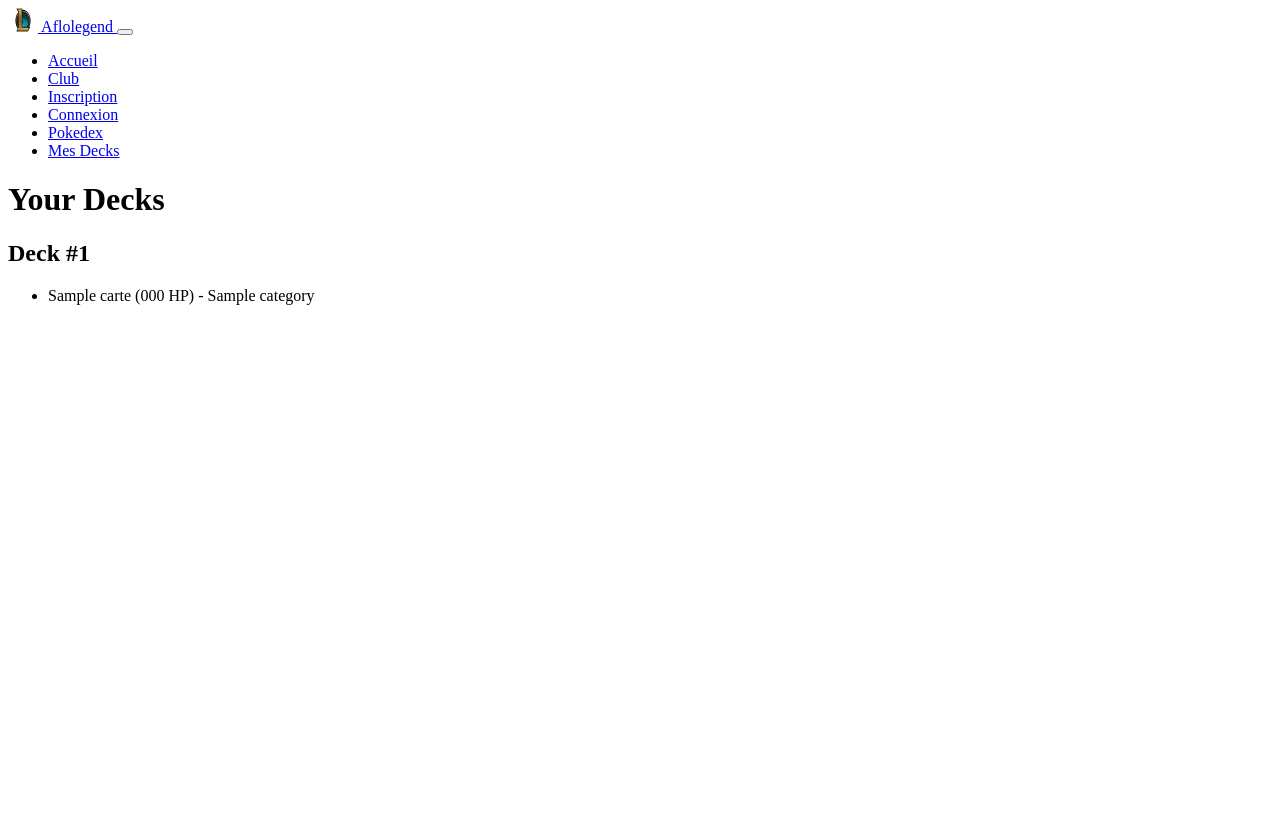
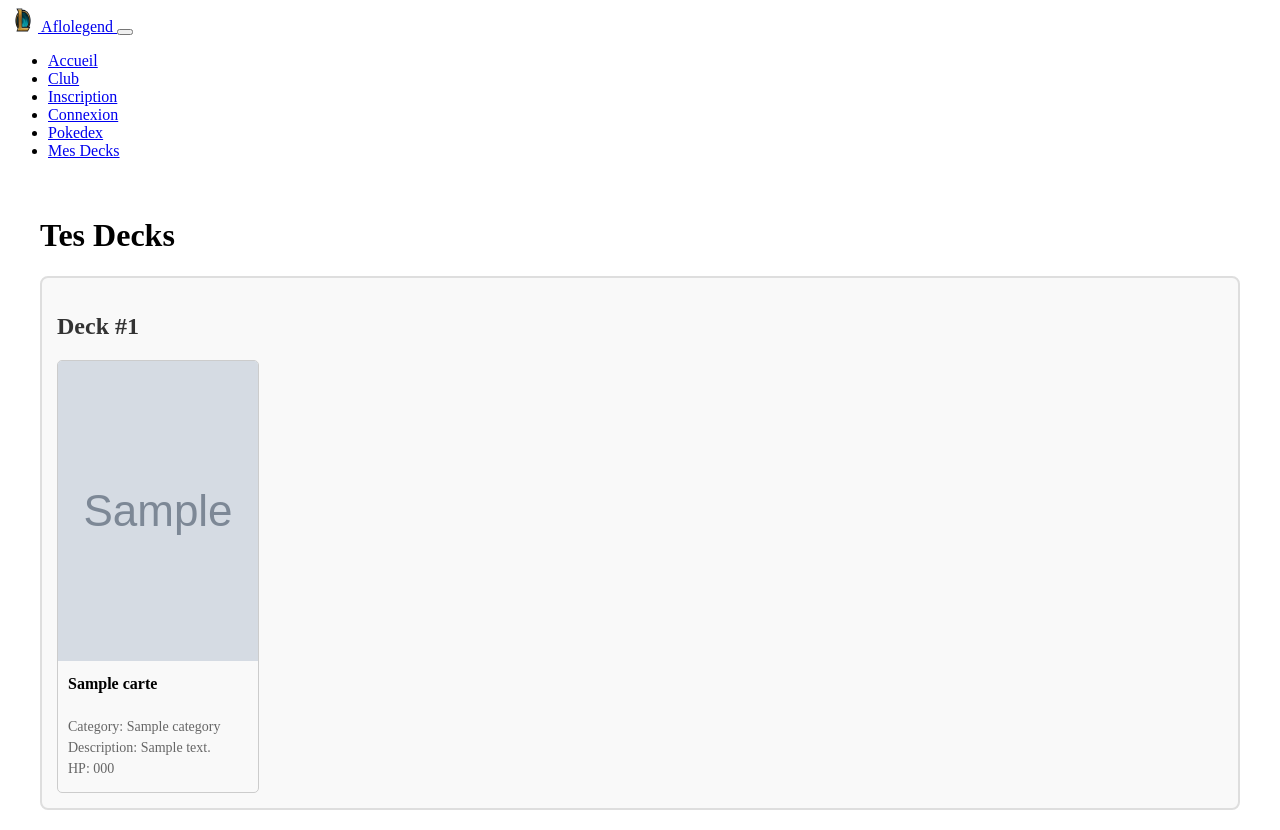
Before and after one commit to AMF-Corp/aflolegend, a Symfony app: template templates/deck/view.html.twig in a window 1280 px wide. Before the commit the page ends 305 px from the top, so only its background shows below. Run offline with Twig, Linux system fonts and the light colour scheme; the template is opened without the code that fills it: most values are stand-ins (such as "Sample title", 1, 10 or a date in 2020); grey boxes marked "Sample" are stand-in pictures; some libraries are stand-ins or nearby versions.

Commit message:
Update view.html.twig

```diff
--- a/templates/deck/view.html.twig
+++ b/templates/deck/view.html.twig
@@ -1,78 +1,90 @@
 {% extends 'base.html.twig' %}
 
-{% block title %}Tes decks
+{% block title %}Tes Decks
 {% endblock %}
 
 {% block body %}
-	{# view deck #}
+	<div class="container">
+		<h1 class="text-center">Tes Decks</h1>
+		{% for deck in decks %}
+			<div class="deck">
+				<h2 class="deck-title">Deck #{{ deck.id }}</h2>
+				<div class="cards">
+					{% for carte in deck.cartes %}
+						<div class="card">
+							<img src="{{ carte.imageUrl }}" alt="Image de {{ carte.name }}" class="card-image">
+							<div class="card-info">
+								<h5>{{ carte.name }}</h5>
+								<p>Category:
+									{{ carte.category }}</p>
+								<p>Description:
+									{{ carte.description }}</p>
+								<p>HP:
+									{{ carte.hp }}</p>
+							</div>
+						</div>
+					{% endfor %}
+				</div>
+			</div>
+		{% endfor %}
+	</div>
+{% endblock %}
 
+{% block stylesheets %}
 	<style>
-
-		.decks {
-			display: flex;
-			flex-wrap: wrap;
-			justify-content: space-around;
-			gap: 20px;
+		.container {
+			max-width: 1200px;
+			margin: auto;
+			padding-top: 20px;
 		}
 
 		.deck {
-			border: 2px solid #ccc;
-			border-radius: 10px;
-			padding: 10px;
+			margin-bottom: 20px;
+			padding: 15px;
+			border: 2px solid #dedede;
+			border-radius: 8px;
+			background: #f9f9f9;
 		}
 
-		.deck-id {
-			margin-top: 0;
+		.deck-title {
+			color: #333;
+			font-size: 24px;
 		}
 
 		.cards {
 			display: flex;
 			flex-wrap: wrap;
-			gap: 10px;
+			gap: 15px;
+			justify-content: start;
 		}
 
 		.card {
 			border: 1px solid #ccc;
 			border-radius: 5px;
-			padding: 10px;
 			width: 200px;
+
+			overflow: hidden;
 		}
 
 		.card-image {
 			width: 100%;
-			height: 150px;
+			height: 300px;
 			object-fit: cover;
-			border-radius: 5px;
 		}
 
-		.card-name {
-			margin-top: 0;
-			font-size: 1.2em;
+		.card-info {
+			padding: 10px;
 		}
 
-		.card-category,
-		.card-hp {
-			margin-bottom: 5px;
+		.card-info h5 {
+			margin-top: 0;
+			font-size: 16px;
 		}
 
-		.card-description {
-			margin-bottom: 0;
+		.card-info p {
+			margin: 5px 0;
+			font-size: 14px;
+			color: #666;
 		}
 	</style>
-	<h1>Your Decks</h1>
-	{% for deck in decks %}
-		{# {{ dump(deck) }} #}
-		<h2>Deck #{{ deck.id }}</h2>
-		<ul>
-			{% for carte in deck.cartes %}
-				{# {{ dump(carte) }} #}
-
-				<li>{{ carte.name }}
-
-					({{ carte.hp }}
-					HP) -
-					{{ carte.category }}</li>
-			{% endfor %}
-		</ul>
-	{% endfor %}
 {% endblock %}
```
